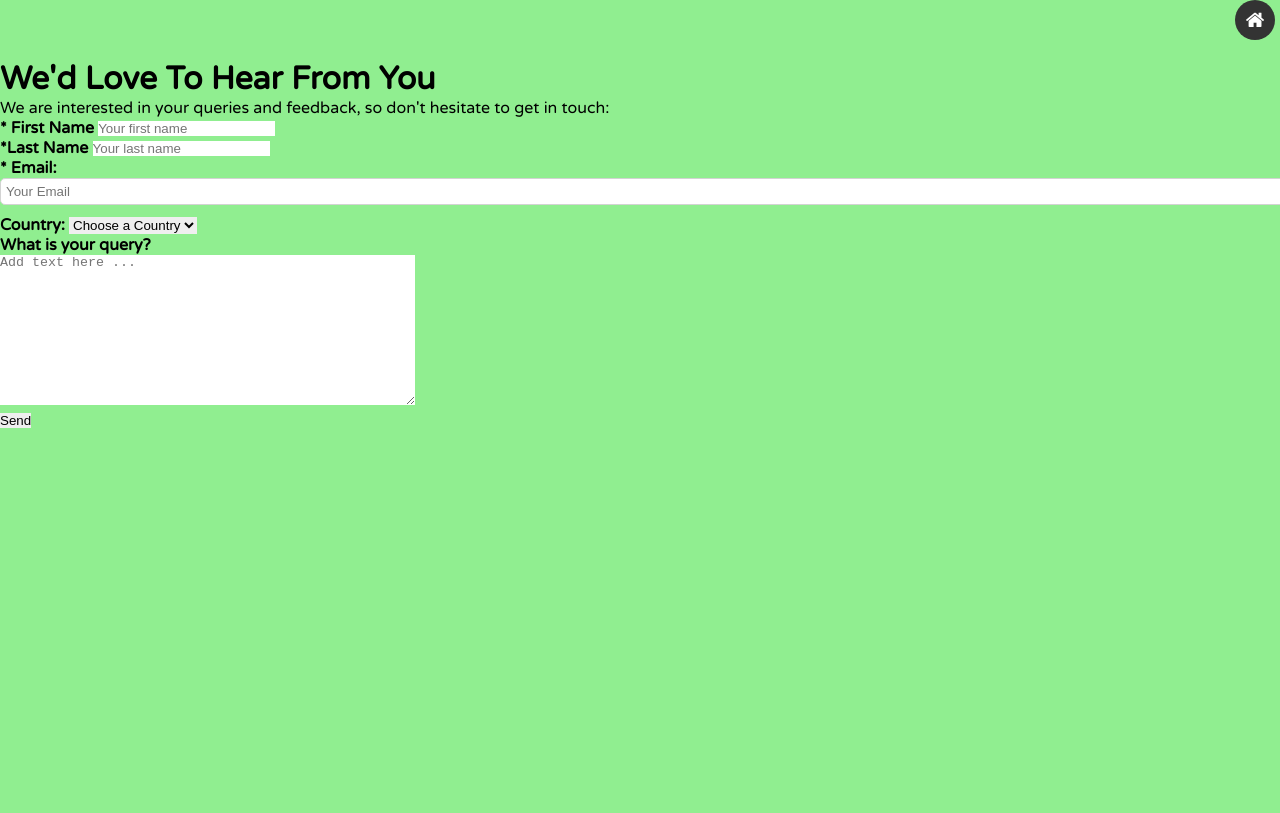
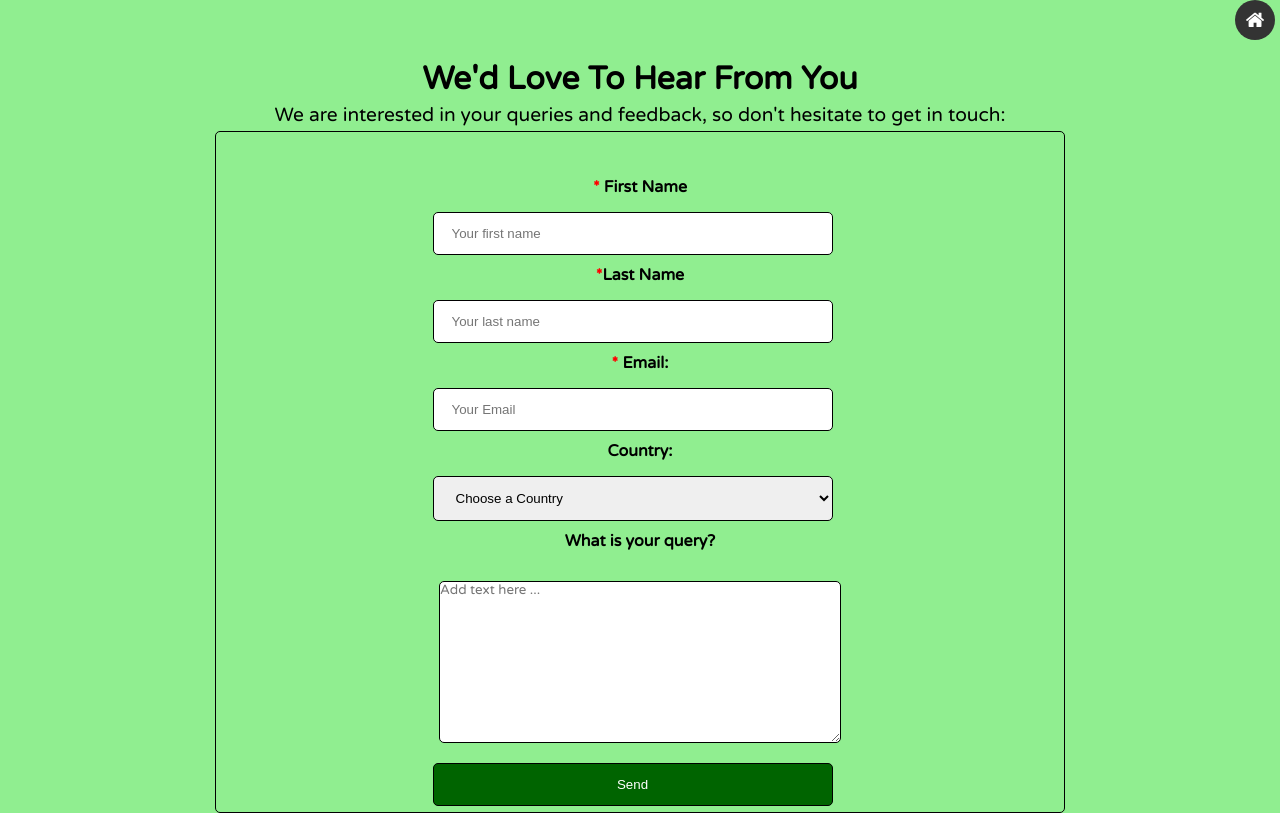
Before and after one commit to Code-Institute-Submissions/projectforportfolio1, a plain HTML site: page contact.html in a window 1280 px wide. Drawn offline with Linux system fonts and the light colour scheme; a web font is replaced by a local one.

Commit message:
transferring and rewriting styles for contact page

```diff
--- a/assets/style/style.css
+++ b/assets/style/style.css
@@ -455,55 +455,93 @@ h4 {
 
 /* Styling contact page
 
-.align-center {
+*/
+@media(min-width:610px){ .align-center h1 {
+    width:60%;
+    margin:0 auto;
+    text-align:center;
+}
+.align-center p{
+    margin:5px;
+    font: bolder;
+    font-size: larger;
     text-align: center;
 }
-
-.align-center>h2 {
-    font-size: 24px;
-    margin-bottom: 10px;
+.important {
+color: red;
 }
 
-.align-center>p {
-    margin-bottom: 20px;
+#contact-form{
+margin:0 auto;
+padding: 40px;
+background-color:lightgreen;
+max-width:60%;
+height: 600px;
+text-align: center;
+border-radius: 5px;
+border: 1px solid
 }
 
-#contact-form>input[type="text"],
-input[type="email"],
-select,
-textarea {
-    width: 50%;
-    padding: 10px;
-    margin-bottom: 15px;
-    border: 1px solid #ccc;
-    border-radius: 5px;
+#contact-form input, #contact-form select{
+padding: 12px 10px;
+margin: 10px 20px 5px 5px;
+border: 1px solid black;
+border-radius: 5px;
+box-sizing: border-box;
+width:700px;
+
+}
+#contact-form label {
+display: block;
+margin:5px;
+}
+#contact-form textarea{
+border: 1px solid black;
+border-radius: 5px;
+font-family: 'Varela Round', sans-serif;
+width: 600px;
+}
+}
+@media (max-width: 414px){
+}
+.important {
+color: red;
+}
+#contact-form input, #contact-form select{
+padding: 13px 18px;
+margin: 10px 20px 5px 5px;
+border: 1px solid black;
+border-radius: 5px;
+box-sizing: border-box;
+width:400px;
+
+}
+#contact-form label {
+display: block;
+margin:5px;
+
+}
+#contact-form textarea{
+border: 1px solid black;
+border-radius: 5px;
+font-family: 'Varela Round', sans-serif;
+width: 400px;
+margin:5px;
+
+}
+.submit-btn input[type=submit]{
+
+color:white;
+background-color: darkgreen;
 }
 
-.important {
-    color: red;
-}
 
-input[type=submit],
-input[type=reset] {
-    background-color: #04AA6D;
-    color: white;
-    padding: 12px 20px;
-    border: none;
-    border-radius: 5px;
-    cursor: pointer;
-}
 
-input[type=submit] {
-    position: relative;
-    right: -50px;
-}
 
-input[type=reset] {
-    position: relative;
-    top: -40px;
-    right: 60px;
-}
-*/
+
+
+
+
 /*Styling product-details */
 #pd-container {
     margin: 7px;
```
